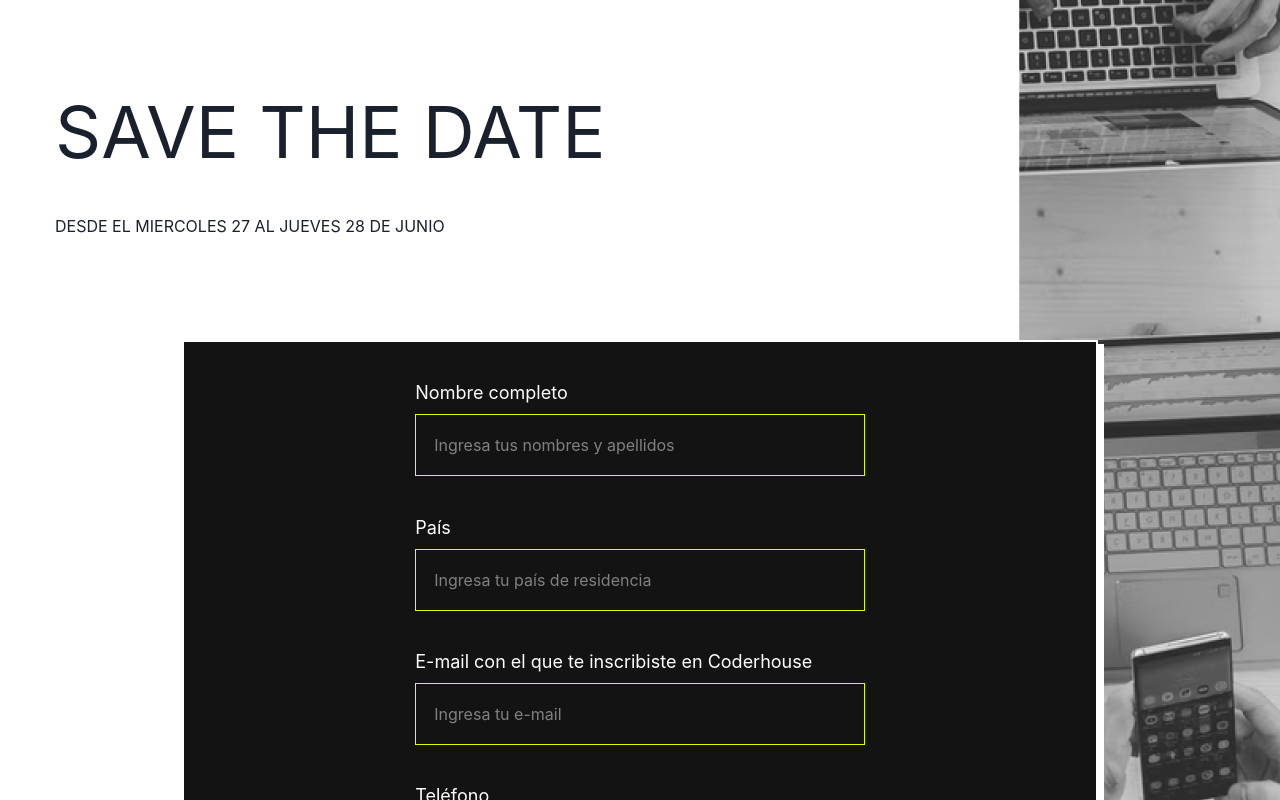
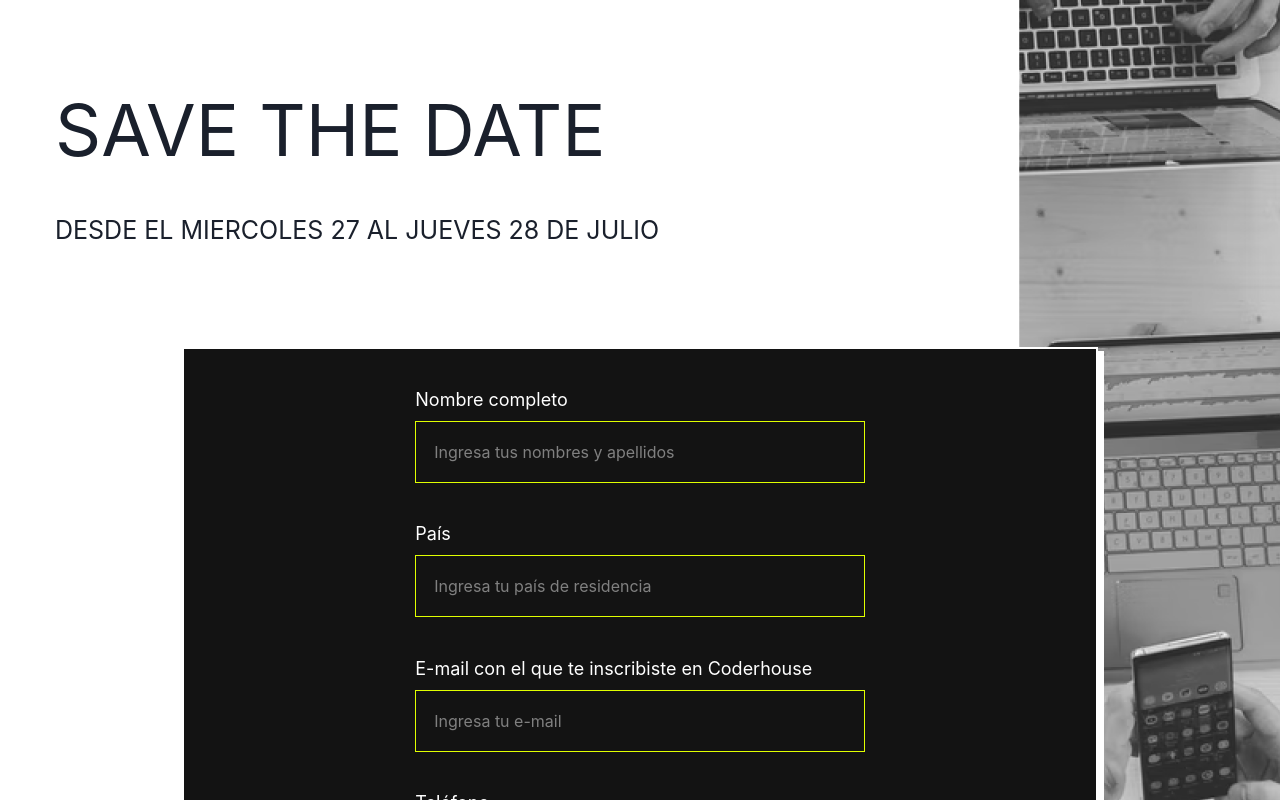
Before and after one commit to MarceloYevenesM/talent-week-2022, a React (Create React App) app: page / in a window 1280 px wide. Shown: the top 800 px of the page. Built offline with nearby package versions, Linux system fonts and the light colour scheme.

Commit message:
refactor: Correction of import and texts

```diff
--- a/src/components/ContainerRegistration.js
+++ b/src/components/ContainerRegistration.js
@@ -1,7 +1,7 @@
+import React from "react";
 import { Flex, Text } from "@chakra-ui/react";
-import React from "react";
+import Form from "./Form";
 import "../styles/form.css";
-import Form from "./Form";
 
 const ContainerRegistration = () => {
   return (
@@ -22,7 +22,9 @@ const ContainerRegistration = () => {
         className="form-title"
       >
         <Text fontSize="72px">SAVE THE DATE</Text>
-        <Text ontSize="25px">DESDE EL MIERCOLES 27 AL JUEVES 28 DE JUNIO</Text>
+        <Text fontSize="25px">
+          DESDE EL MIERCOLES 27 AL JUEVES 28 DE JULIO
+        </Text>
       </Flex>
       <Form />
       <Flex gap={5} width="100%" justify="space-around">
--- a/src/components/Form.js
+++ b/src/components/Form.js
@@ -1,6 +1,5 @@
+import React from "react";
 import { Button, Flex, Text } from "@chakra-ui/react";
-import React from "react";
-
 
 const Form = () => {
   return (
@@ -113,7 +112,6 @@ const Form = () => {
           />
         </div>
 
-
         <Text color="#FFF">
           Un evento para que te animes a trabajar de lo que te gusta, ¿vas a
           perdértelo?
--- a/src/styles/form.css
+++ b/src/styles/form.css
@@ -1,12 +1,8 @@
-.formContainer{
+.formContainer {
   background-image: url("../assets/Inscripcion.png");
 }
 
-
-
-
-
-.form{
+.form {
   background-color: #131313;
   width: 916.6px;
   height: 1450px;
@@ -15,12 +11,8 @@
   border: 1px solid white;
 }
 
-.form .containerForm{
-
-}
-
-.input{
-    border: 1.5px solid #E0FF00;
+.input {
+  border: 1.5px solid #e0ff00;
   width: 449.4px;
   height: 62px;
   padding: 0 18px;
@@ -29,12 +21,11 @@
   color: white;
 }
 
-.input::placeholder{
+.input::placeholder {
   color: #808080;
 }
 
-.carrusel{
-    color: #E0FF00;
+.carrusel {
+  color: #e0ff00;
   font-size: 40px;
-
 }
```
Also changed, not shown: src/assets/logo_blackbg (1) 1 (1).png (deleted). Lines whose indentation alone changed are shown as unchanged.
